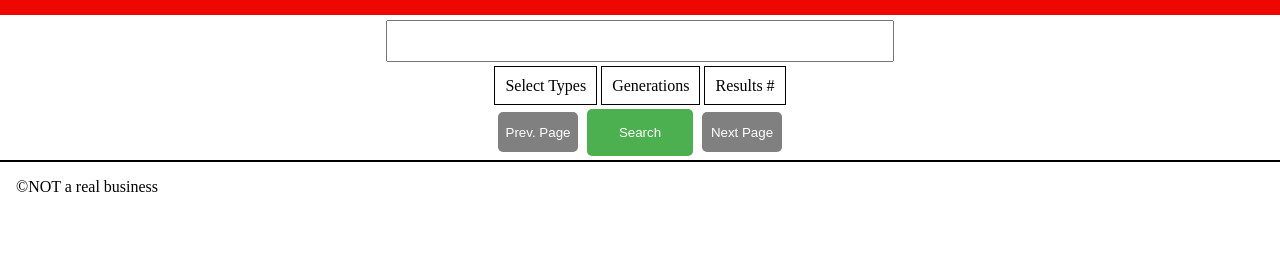
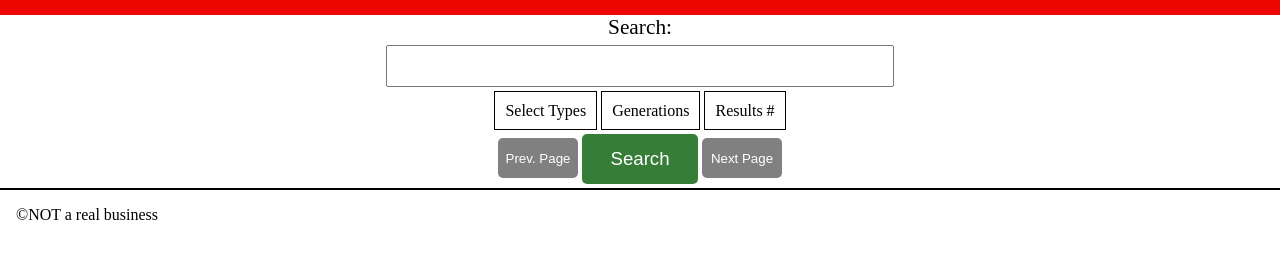
Before and after one commit to DanielGRasmussen/pokemon_teams, a website built with Vite: page src/index.html in a window 1280 px wide. Shown: the part 92-350 px from the top of the page. Built offline with nearby package versions, Linux system fonts and the light colour scheme.

Commit message:
Fixed accessibility errors. Removed outdated comment.

```diff
--- a/src/css/style.css
+++ b/src/css/style.css
@@ -61,6 +61,10 @@ header nav a.active:hover {
 }
 
 /* Search buttons */
+form #search-label {
+	font-size: 16pt;
+}
+
 form #search {
 	width: 300px;
 	height: 36px;
@@ -157,14 +161,15 @@ main {
 
 /* Submit Button */
 form #submit {
-	background-color: #4caf50;
+	background-color: #367D38;
 	border: none;
 	color: white;
-	padding: 16px 32px;
+	padding: 14px 28px;
 	text-decoration: none;
 	margin: 4px 2px;
 	cursor: pointer;
 	border-radius: 5px;
+	font-size: 14pt;
 }
 
 /* Next/Previous page */
@@ -179,11 +184,11 @@ form #submit {
 	border: none;
 	color: white;
 	border-radius: 5px;
-	background: red;
+	background: #ee0700;
 	cursor: pointer;
 	width: 80px;
 	position: relative;
-	top: 97px;
+	top: 123px;
 }
 
 #pageButtons #prevPage {
@@ -211,7 +216,7 @@ form #submit {
 #detail-page #add-to-team {
 	width: 100px;
 	height: 40px;
-	background: red;
+	background: #ee0700;
 	color: white;
 	border: none;
 	margin-top: 10px;
@@ -384,7 +389,7 @@ form #submit {
 	text-decoration: none;
 	color: white;
 	display: inline-block;
-	background: red;
+	background: #ee0700;
 	width: 80px;
 	height: 40px;
 	line-height: 40px;
@@ -432,7 +437,7 @@ form #submit {
 #manageButtons input {
 	width: 80px;
 	height: 40px;
-	background: red;
+	background: #ee0700;
 	color: white;
 	border: none;
 	margin: 0 10px 10px 0;
--- a/src/index.html
+++ b/src/index.html
@@ -31,6 +31,7 @@
 		<header id="main-header"></header>
 		<main>
 			<form>
+				<label for="search" id="search-label">Search:</label><br>
 				<input type="text" name="search" id="search" /><br />
 				<div class="dropdown-container">
 					<label class="dropdown-select" id="types-button"
--- a/src/js/main.js
+++ b/src/js/main.js
@@ -34,10 +34,6 @@ async function searchPokemon(search = "", types = [], generation = 0) {
 		}
 	}
 
-	// If none of the other conditions are met, basically no other search.
-	// Limit and page are going to get weird here since if the user types the name
-	// of a pokemon at the end they would have to scroll through 500 pages or
-	// whatever
 	if (!types.length > 0 && !(0 < generation && generation < 10)) {
 		pokemon = await services.getAllPokemon();
 	}
```
